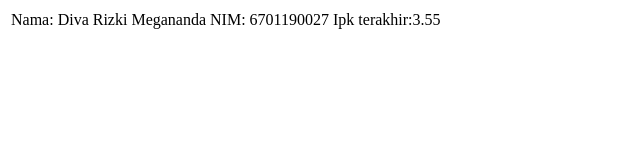
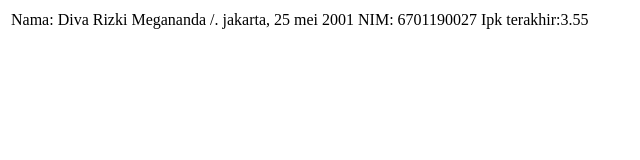
Before and after one commit to DivaRizkiMegananda/6701190027-assessment1pwb, a plain HTML site: page index.html in a window 1280 px wide. Shown: the whole page, without its empty margins (0-640 px from the left). Drawn offline with Linux system fonts and the light colour scheme.

Commit message:
cabang kedua

```diff
--- a/index.html
+++ b/index.html
@@ -3,6 +3,8 @@
     <tr>
       <td>
         Nama: Diva Rizki Megananda
+        <nama>/<tempat lahir, tanggal lahir>.
+          jakarta, 25 mei 2001
       </td>
       <td>
         NIM: 6701190027
```
